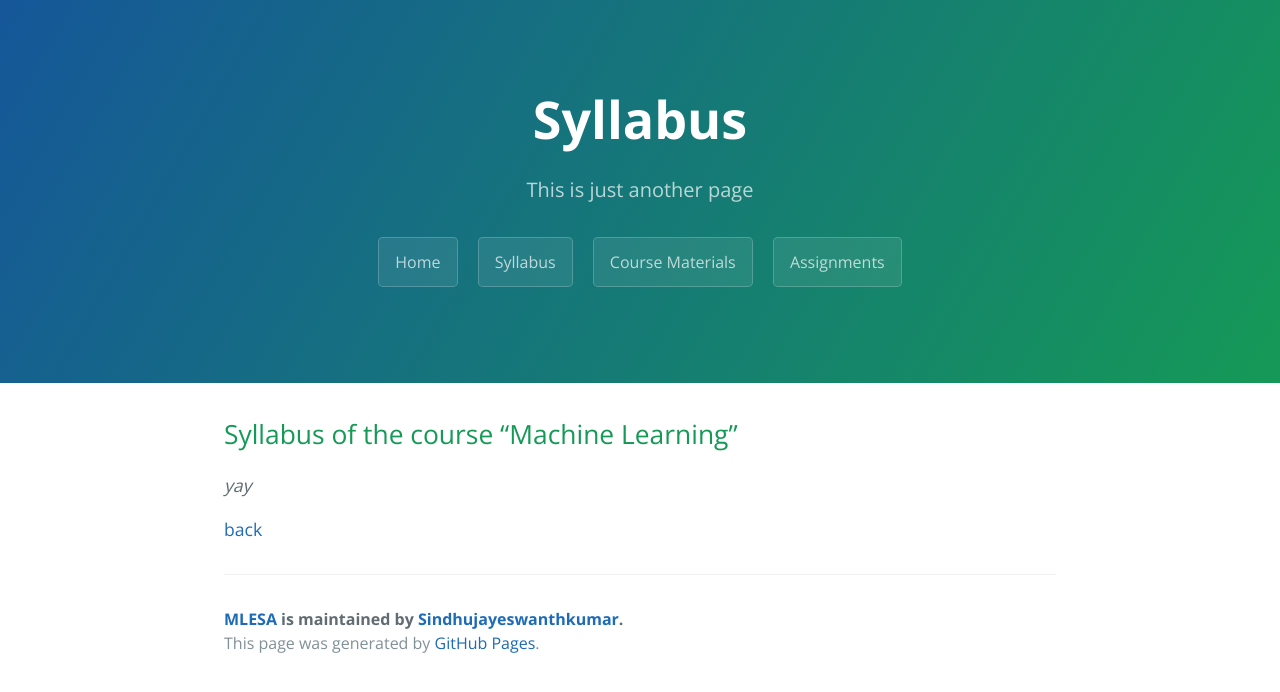
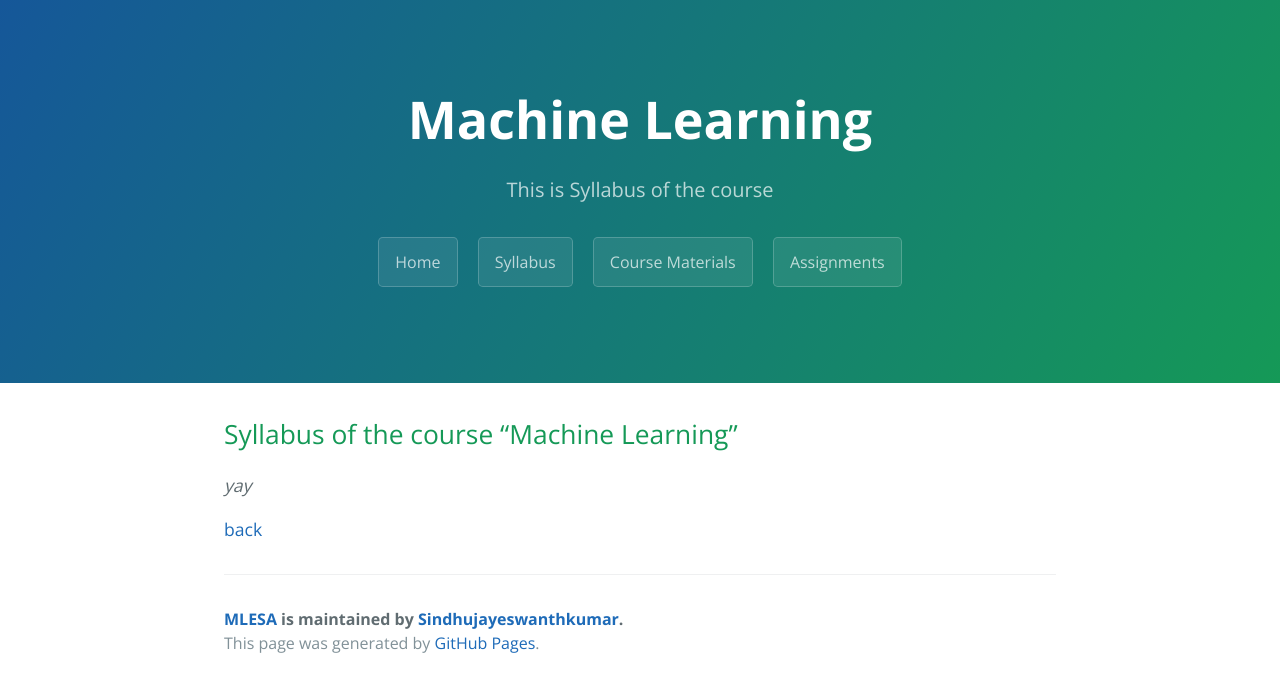
Before and after one commit to Sindhujayeswanthkumar/MLESA, a Jekyll site: the page built from another-page.md, in a window 1280 px wide. Shown: the top 692 px of the page. Built offline with Jekyll 4.4.1, drawn with Linux system fonts in a browser that asks for light colours.

Commit message:
Update another-page.md

```diff
--- a/another-page.md
+++ b/another-page.md
@@ -1,7 +1,7 @@
 ---
 layout: default
-title: Syllabus
-description: This is just another page
+title: Machine Learning
+description: This is Syllabus of the course
 ---
 
 ## Syllabus of the course "Machine Learning"
```
